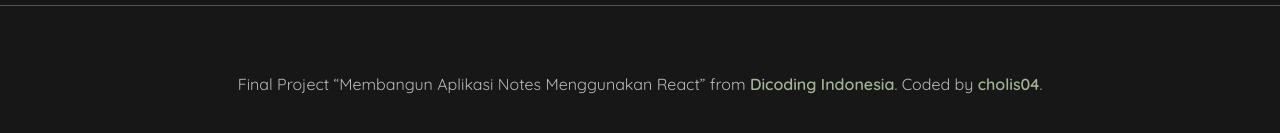
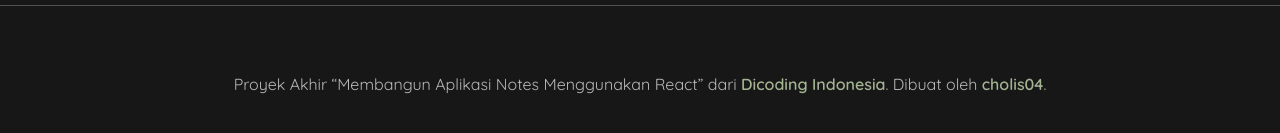
Before and after one commit to cholis04/simple-note, a React (Create React App) app: page / in a window 1280 px wide. Shown: the part 1214-1347 px from the top of the page. Built offline with nearby package versions, Linux system fonts and the light colour scheme.

Commit message:
Updated Footer Text

```diff
--- a/src/components/Footer/index.js
+++ b/src/components/Footer/index.js
@@ -5,7 +5,7 @@ function Footer() {
     <footer className={styles.footer}>
       <div className={styles.wrapper}>
         <p className={styles.paragraph}>
-          Final Project “Membangun Aplikasi Notes Menggunakan React” from{' '}
+          Proyek Akhir “Membangun Aplikasi Notes Menggunakan React” dari{' '}
           <a
             className={styles.link}
             href="https://www.dicoding.com/"
@@ -14,7 +14,7 @@ function Footer() {
           >
             Dicoding Indonesia
           </a>
-          . Coded by{' '}
+          . Dibuat oleh{' '}
           <a
             className={styles.link}
             href="https://www.dicoding.com/users/cholis04"
```
